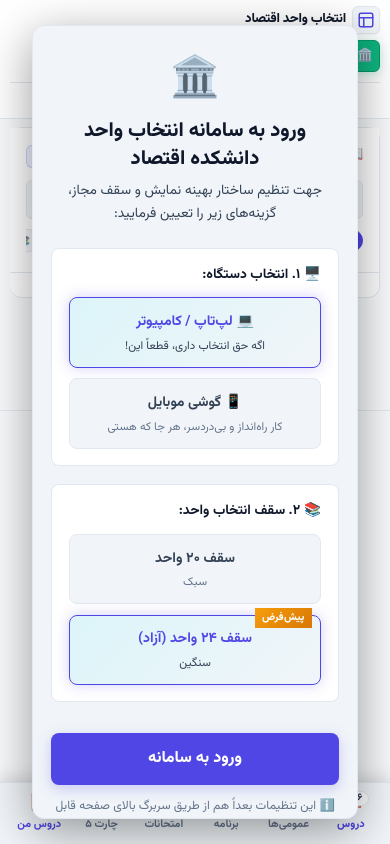
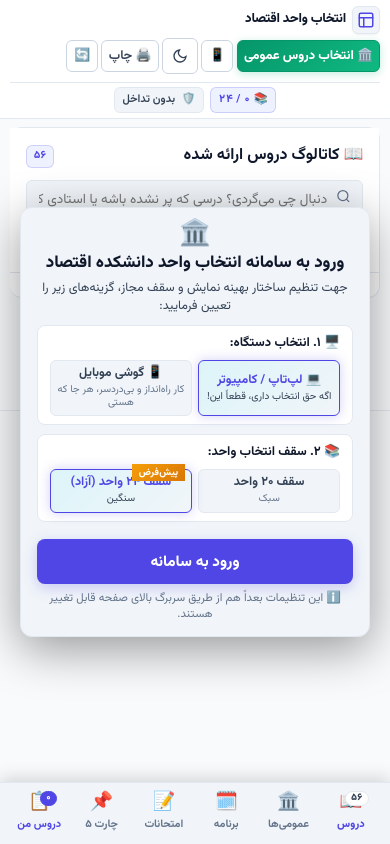
Before and after one commit to mimneda/403EGHTESAD, a plain HTML site: page index.html in a window 390 px wide. Drawn offline with Linux system fonts and the light colour scheme.

Commit message:
Fix: Optimize modal sizing, prevent overflow, and guarantee confirm button visibility across all viewports

```diff
--- a/style.css
+++ b/style.css
@@ -2201,11 +2201,13 @@ body.inspector-open .floating-selected-container:not(.is-dragged) {
   display: flex;
   align-items: center;
   justify-content: center;
-  padding: 1.5rem;
+  padding: 0.75rem;
+  overflow-y: auto;
+  -webkit-overflow-scrolling: touch;
 }
 
 .modal-backdrop {
-  position: absolute;
+  position: fixed;
   inset: 0;
   background: rgba(0, 0, 0, 0.65);
   backdrop-filter: blur(5px);
@@ -2224,6 +2226,7 @@ body.inspector-open .floating-selected-container:not(.is-dragged) {
   display: flex;
   flex-direction: column;
   overflow: hidden;
+  margin: auto;
   z-index: 1;
   animation: modal-enter 0.25s cubic-bezier(0.16, 1, 0.3, 1);
 }
@@ -2674,72 +2677,79 @@ body.inspector-open .floating-selected-container:not(.is-dragged) {
 }
 
 /* ==========================================================================
-   مودال انتخاب دستگاه (Device Choice Modal)
+   مودال انتخاب دستگاه (Device Choice Modal) - فشرده، استاندارد و بدون سرریز
    ========================================================================== */
 .device-choice-card {
-  max-width: 520px !important;
+  max-width: 440px !important;
+  width: 92vw !important;
   text-align: right !important;
-  padding: 2.2rem 2rem !important;
+  padding: 1.15rem 1.35rem 1rem 1.35rem !important;
   border-radius: var(--radius-lg) !important;
   background: var(--bg-surface) !important;
-  border: 1px solid var(--border-color) !important;
+  border: 1.5px solid var(--border-color) !important;
   box-shadow: 0 12px 48px rgba(0, 0, 0, 0.4) !important;
-  animation: modalPop 0.32s cubic-bezier(0.16, 1, 0.3, 1) !important;
+  animation: modalPop 0.28s cubic-bezier(0.16, 1, 0.3, 1) !important;
+  max-height: calc(100vh - 1.5rem) !important;
+  overflow-y: auto !important;
+  -webkit-overflow-scrolling: touch;
+  box-sizing: border-box !important;
+  margin: auto !important;
 }
 
 @keyframes modalPop {
-  from { transform: scale(0.92); opacity: 0; }
+  from { transform: scale(0.94); opacity: 0; }
   to { transform: scale(1); opacity: 1; }
 }
 
 .device-choice-header {
   text-align: center;
-  margin-bottom: 1.4rem;
+  margin-bottom: 0.65rem;
 }
 
 .device-choice-icon {
-  font-size: 2.5rem;
-  margin-bottom: 0.4rem;
+  font-size: 1.6rem;
+  margin-bottom: 0.2rem;
+  line-height: 1;
 }
 
 .device-choice-title {
-  font-size: 1.25rem;
+  font-size: 1.05rem;
   font-weight: 800;
   color: var(--text-primary);
-  margin-bottom: 0.45rem;
-  line-height: 1.4;
+  margin-bottom: 0.25rem;
+  line-height: 1.35;
 }
 
 .device-choice-desc {
   color: var(--text-secondary);
-  font-size: 0.86rem;
-  line-height: 1.65;
-  max-width: 450px;
+  font-size: 0.78rem;
+  line-height: 1.45;
+  max-width: 380px;
   margin: 0 auto;
 }
 
 .setup-section {
-  margin-bottom: 1.15rem;
-  padding: 1rem 1.1rem;
+  margin-bottom: 0.55rem;
+  padding: 0.5rem 0.75rem;
   background: var(--bg-card);
   border: 1px solid var(--border-color);
   border-radius: var(--radius-md);
 }
 
 .setup-section-label {
-  font-size: 0.86rem;
-  font-weight: 700;
-  color: var(--text-primary);
-  margin-bottom: 0.75rem;
-  display: flex;
-  align-items: center;
-  gap: 0.4rem;
+  font-size: 0.8rem;
+  font-weight: 700;
+  color: var(--text-primary);
+  margin-bottom: 0.4rem;
+  display: flex;
+  align-items: center;
+  gap: 0.35rem;
 }
 
 .setup-toggle-group {
   display: grid;
   grid-template-columns: 1fr 1fr;
-  gap: 0.65rem;
+  gap: 0.5rem;
 }
 
 .setup-option-btn {
@@ -2747,9 +2757,9 @@ body.inspector-open .floating-selected-container:not(.is-dragged) {
   flex-direction: column;
   align-items: center;
   justify-content: center;
-  min-height: 52px;
-  padding: 0.8rem 0.65rem;
-  border-radius: var(--radius-md);
+  min-height: 42px;
+  padding: 0.45rem 0.5rem;
+  border-radius: var(--radius-sm);
   border: 1.5px solid var(--border-color);
   background: var(--bg-surface);
   color: var(--text-secondary);
@@ -2771,19 +2781,20 @@ body.inspector-open .floating-selected-container:not(.is-dragged) {
   border-color: var(--primary);
   background: linear-gradient(135deg, rgba(6, 182, 212, 0.14), var(--bg-surface));
   color: var(--primary);
-  box-shadow: 0 0 14px var(--primary-glow);
+  box-shadow: 0 0 12px var(--primary-glow);
 }
 
 .setup-option-title {
-  font-size: 0.88rem;
-  font-weight: 700;
+  font-size: 0.82rem;
+  font-weight: 700;
+  line-height: 1.25;
 }
 
 .setup-option-sub {
-  font-size: 0.72rem;
+  font-size: 0.68rem;
   color: var(--text-muted);
-  margin-top: 0.3rem;
-  line-height: 1.4;
+  margin-top: 0.15rem;
+  line-height: 1.25;
   text-align: center;
 }
 
@@ -2793,13 +2804,13 @@ body.inspector-open .floating-selected-container:not(.is-dragged) {
 
 .setup-option-badge {
   position: absolute;
-  top: -8px;
-  right: 8px;
+  top: -6px;
+  right: 6px;
   background: linear-gradient(135deg, #f59e0b, #d97706);
   color: #fff;
-  font-size: 0.65rem;
+  font-size: 0.6rem;
   font-weight: 800;
-  padding: 0.1rem 0.45rem;
+  padding: 0.08rem 0.4rem;
   border-radius: var(--radius-full);
   letter-spacing: 0.2px;
 }
@@ -2807,12 +2818,12 @@ body.inspector-open .floating-selected-container:not(.is-dragged) {
 .device-choice-buttons {
   display: grid;
   grid-template-columns: 1fr 1fr;
-  gap: 0.65rem;
+  gap: 0.5rem;
 }
 
 .device-choice-btn {
-  padding: 0.8rem 1rem !important;
-  font-size: 0.92rem !important;
+  padding: 0.65rem 0.85rem !important;
+  font-size: 0.86rem !important;
   font-weight: 700 !important;
   border-radius: var(--radius-md) !important;
   transition: transform var(--transition-fast), box-shadow var(--transition-fast) !important;
@@ -2826,17 +2837,18 @@ body.inspector-open .floating-selected-container:not(.is-dragged) {
 
 .setup-submit-btn {
   width: 100% !important;
-  padding: 0.85rem 1.2rem !important;
-  font-size: 1rem !important;
+  padding: 0.65rem 1rem !important;
+  font-size: 0.95rem !important;
   font-weight: 800 !important;
   border-radius: var(--radius-md) !important;
-  margin-top: 0.75rem !important;
+  margin-top: 0.55rem !important;
   cursor: pointer;
   background: var(--primary) !important;
   color: #fff !important;
   border: none !important;
   box-shadow: 0 4px 14px var(--primary-glow) !important;
   transition: transform var(--transition-fast), box-shadow var(--transition-fast) !important;
+  flex-shrink: 0;
 }
 
 .setup-submit-btn:hover {
@@ -2846,23 +2858,58 @@ body.inspector-open .floating-selected-container:not(.is-dragged) {
 
 .device-choice-hint {
   text-align: center;
-  font-size: 0.76rem;
+  font-size: 0.72rem;
   color: var(--text-muted);
-  margin-top: 0.8rem;
-  line-height: 1.5;
+  margin-top: 0.45rem;
+  line-height: 1.35;
+  flex-shrink: 0;
 }
 
 @media (max-width: 520px) {
   .device-choice-card {
-    margin: 0.5rem !important;
-    padding: 1.5rem 1.1rem !important;
+    margin: auto !important;
+    padding: 0.95rem 1rem 0.85rem 1rem !important;
     max-width: calc(100vw - 1rem) !important;
+    width: 96vw !important;
   }
   .setup-toggle-group,
   .device-choice-buttons {
-    grid-template-columns: 1fr;
+    grid-template-columns: 1fr 1fr !important;
+    gap: 0.4rem;
+  }
+  .setup-option-btn {
+    min-height: 38px;
+    padding: 0.35rem 0.35rem;
+  }
+  .setup-option-title {
+    font-size: 0.78rem;
+  }
+  .setup-option-sub {
+    font-size: 0.64rem;
   }
   .device-choice-btn { width: 100%; min-width: auto; }
+}
+
+@media (max-height: 540px) {
+  .device-choice-card {
+    padding: 0.65rem 0.85rem !important;
+  }
+  .device-choice-header {
+    margin-bottom: 0.3rem !important;
+  }
+  .device-choice-icon {
+    display: none !important;
+  }
+  .device-choice-desc {
+    display: none !important;
+  }
+  .setup-section {
+    padding: 0.35rem 0.5rem !important;
+    margin-bottom: 0.35rem !important;
+  }
+  .setup-option-sub {
+    display: none !important;
+  }
 }
 
 /* ==========================================================================
@@ -3994,11 +4041,23 @@ html[data-desktop-view="general"] .general-courses-section {
    ========================================================================== */
 .wizard-modal-card {
   max-width: 720px !important;
+  max-height: 88vh !important;
+  display: flex !important;
+  flex-direction: column !important;
   border: 1.5px solid rgba(16, 185, 129, 0.45) !important;
   box-shadow: 0 16px 40px rgba(0, 0, 0, 0.4), 0 0 25px rgba(16, 185, 129, 0.12) !important;
+  overflow: hidden !important;
+  margin: auto !important;
+}
+
+.wizard-modal-card .wizard-modal-body {
+  flex: 1 1 auto !important;
+  overflow-y: auto !important;
+  padding: 0.85rem 1.25rem !important;
 }
 
 .wizard-stepper {
+  flex-shrink: 0;
   display: flex;
   align-items: center;
   justify-content: space-between;
@@ -4170,13 +4229,15 @@ html[data-desktop-view="general"] .general-courses-section {
 }
 
 .wizard-modal-footer {
+  flex-shrink: 0;
   display: flex;
   justify-content: space-between;
   align-items: center;
   gap: 0.75rem;
-  margin-top: 0.95rem;
-  padding-top: 0.85rem;
+  margin-top: 0;
+  padding: 0.75rem 1.25rem;
   border-top: 1px solid var(--border-color);
+  background: var(--bg-surface);
 }
 
 .wizard-step-counter {
@@ -4185,6 +4246,47 @@ html[data-desktop-view="general"] .general-courses-section {
   color: var(--text-muted);
 }
 
+/* مودال تایید پیش‌نیاز دروس اختیاری */
+.prereq-confirm-card {
+  max-width: 480px !important;
+  width: 92vw !important;
+  max-height: 88vh !important;
+  display: flex !important;
+  flex-direction: column !important;
+  overflow: hidden !important;
+  margin: auto !important;
+}
+
+.prereq-confirm-body {
+  flex: 1 1 auto !important;
+  overflow-y: auto !important;
+  padding: 1.15rem 1.35rem !important;
+  font-size: 0.88rem;
+  line-height: 1.6;
+}
+
+.prereq-modal-footer {
+  flex-shrink: 0;
+  display: flex;
+  align-items: center;
+  justify-content: flex-end;
+  gap: 0.65rem;
+  padding: 0.85rem 1.25rem;
+  border-top: 1px solid var(--border-color);
+  background: var(--bg-surface);
+}
+
+@media (max-width: 520px) {
+  .prereq-modal-footer {
+    flex-direction: column-reverse;
+    gap: 0.5rem;
+  }
+  .prereq-modal-footer .btn {
+    width: 100%;
+    justify-content: center;
+  }
+}
+
 /* Print Friendly Styles */
 @media print {
   .app-header, .guide-board-container, .sidebar-catalog, .bottom-inspector, .view-toggle, .btn, .search-box, .filter-tags, .site-footer, .floating-selected-container, .app-modal {
```
Also changed, not shown: 1 other file.
